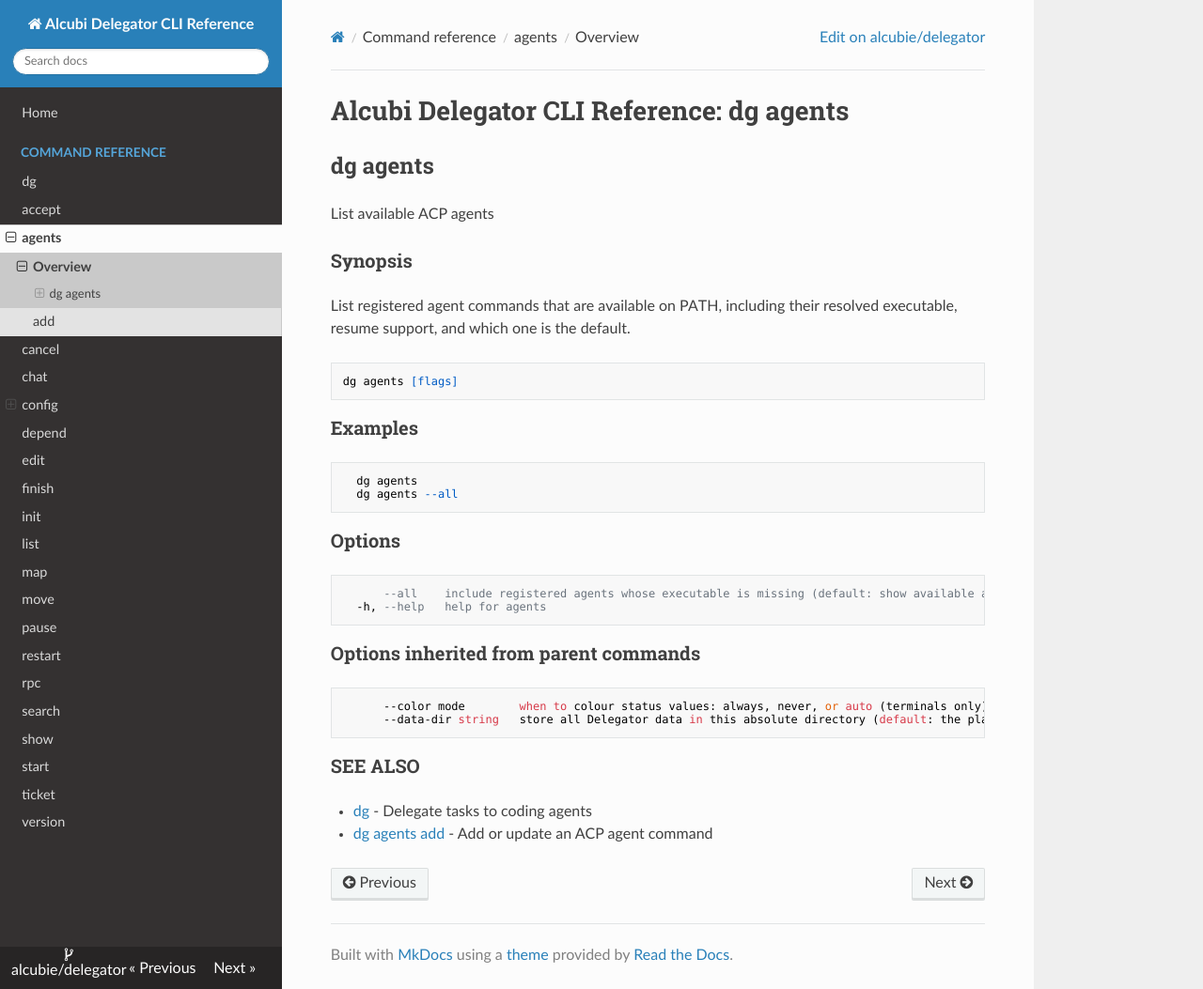
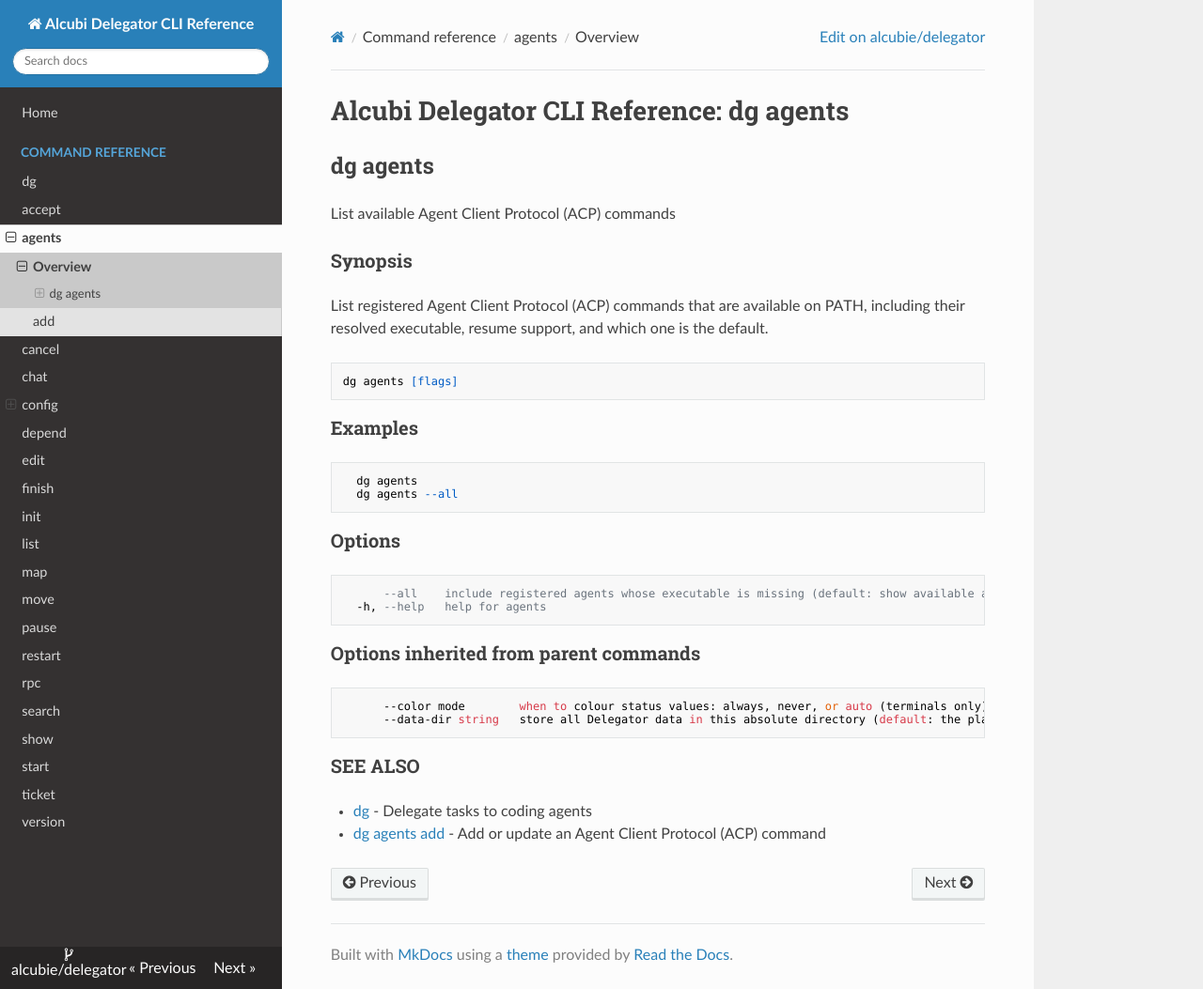
Before and after one commit to alcubie/delegator, an MkDocs documentation site: the page built from docs/public/reference/dg_agents.md, in a window 1280 px wide and 1053 px high. Shown: the whole window at 94% size. Built offline with MkDocs 1.6.1, drawn with Linux system fonts in a browser that asks for light colours; nearby versions of some CDN libraries.

Commit message:
Standardize Agent Client Protocol terminology
Spell out Agent Client Protocol (ACP) on first use in init and dg agents
help, and consistently call the executable an ACP command instead of
alternating between agent and adapter. Update tests, screen transcripts,
the workflow diagram, and generated command reference.

````diff
--- a/docs/public/reference/dg_agents.md
+++ b/docs/public/reference/dg_agents.md
@@ -2,11 +2,11 @@
 
 ## dg agents
 
-List available ACP agents
+List available Agent Client Protocol (ACP) commands
 
 ### Synopsis
 
-List registered agent commands that are available on PATH, including their resolved executable, resume support, and which one is the default.
+List registered Agent Client Protocol (ACP) commands that are available on PATH, including their resolved executable, resume support, and which one is the default.
 
 ```
 dg agents [flags]
@@ -36,4 +36,4 @@
 ### SEE ALSO
 
 * [dg](dg.md)	 - Delegate tasks to coding agents
-* [dg agents add](dg_agents_add.md)	 - Add or update an ACP agent command
+* [dg agents add](dg_agents_add.md)	 - Add or update an Agent Client Protocol (ACP) command
````
Also changed, not shown: docs/INIT_TEST_PLAN.md (+8 -8 lines), docs/public/reference/dg.md (+1 -1 lines), docs/public/reference/dg_agents_add.md (+3 -3 lines), 5 other files.
